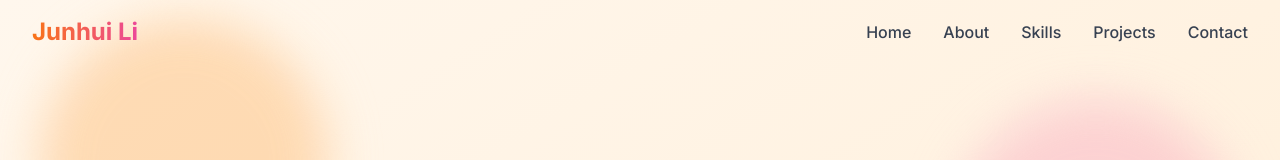
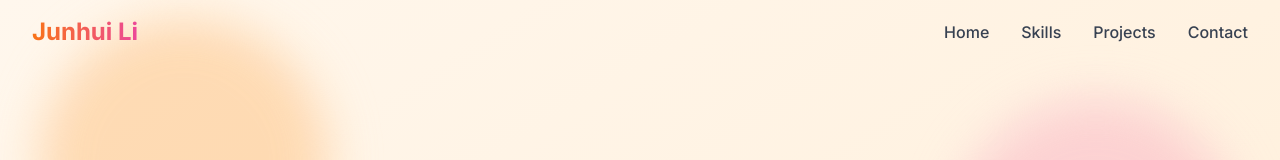
Before and after one commit to gotorion/personal-website, a React (Vite) app: page / in a window 1280 px wide. Shown: the top 160 px of the page. Built offline with nearby package versions, Linux system fonts and the light colour scheme.

Commit message:
Remove about nav

```diff
--- a/src/components/Header.tsx
+++ b/src/components/Header.tsx
@@ -15,7 +15,6 @@ const Header = () => {
 
   const navItems = [
     { name: 'Home', href: '#home' },
-    { name: 'About', href: '#about' },
     { name: 'Skills', href: '#skills' },
     { name: 'Projects', href: '#projects' },
     { name: 'Contact', href: '#contact' },
```
